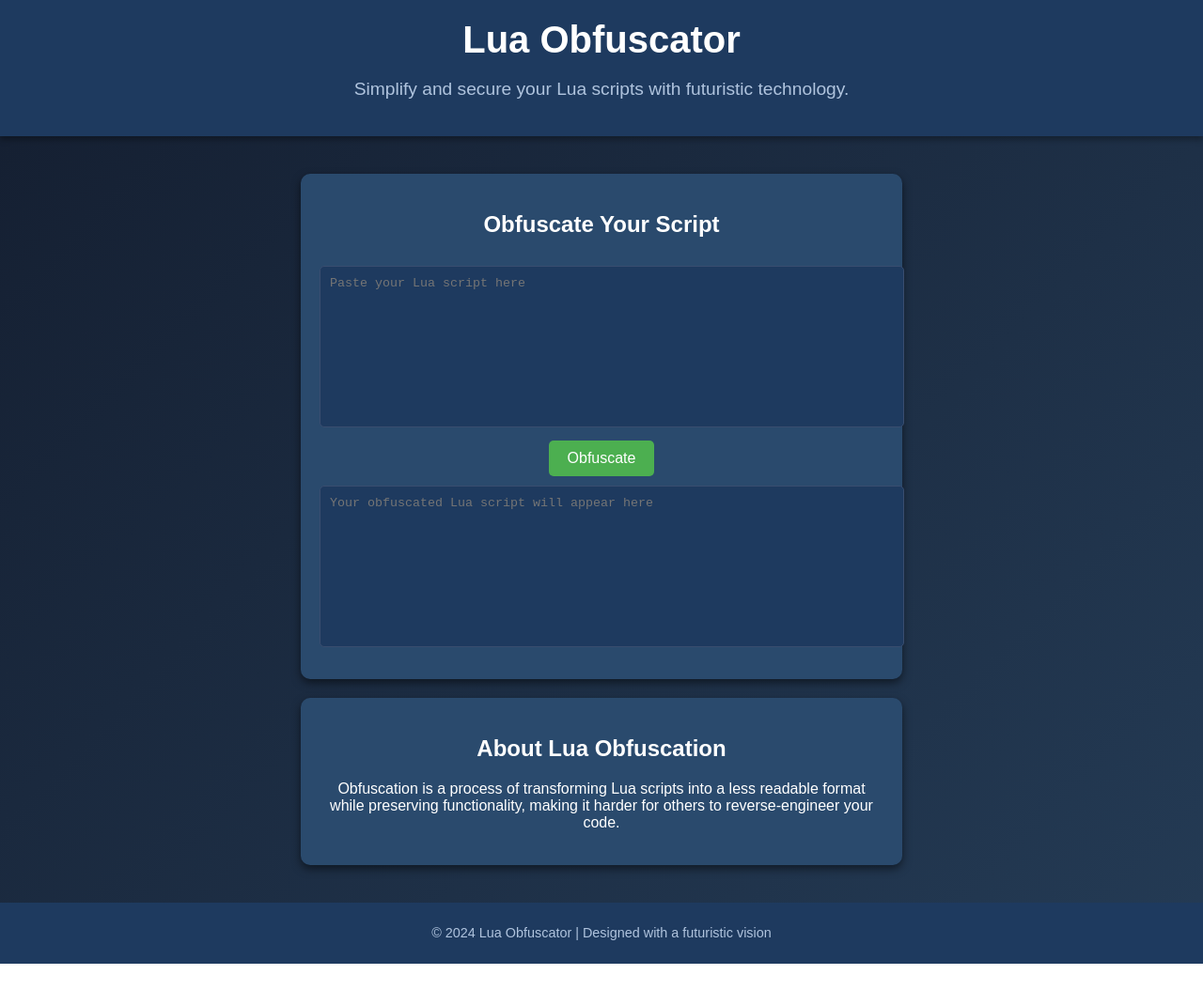
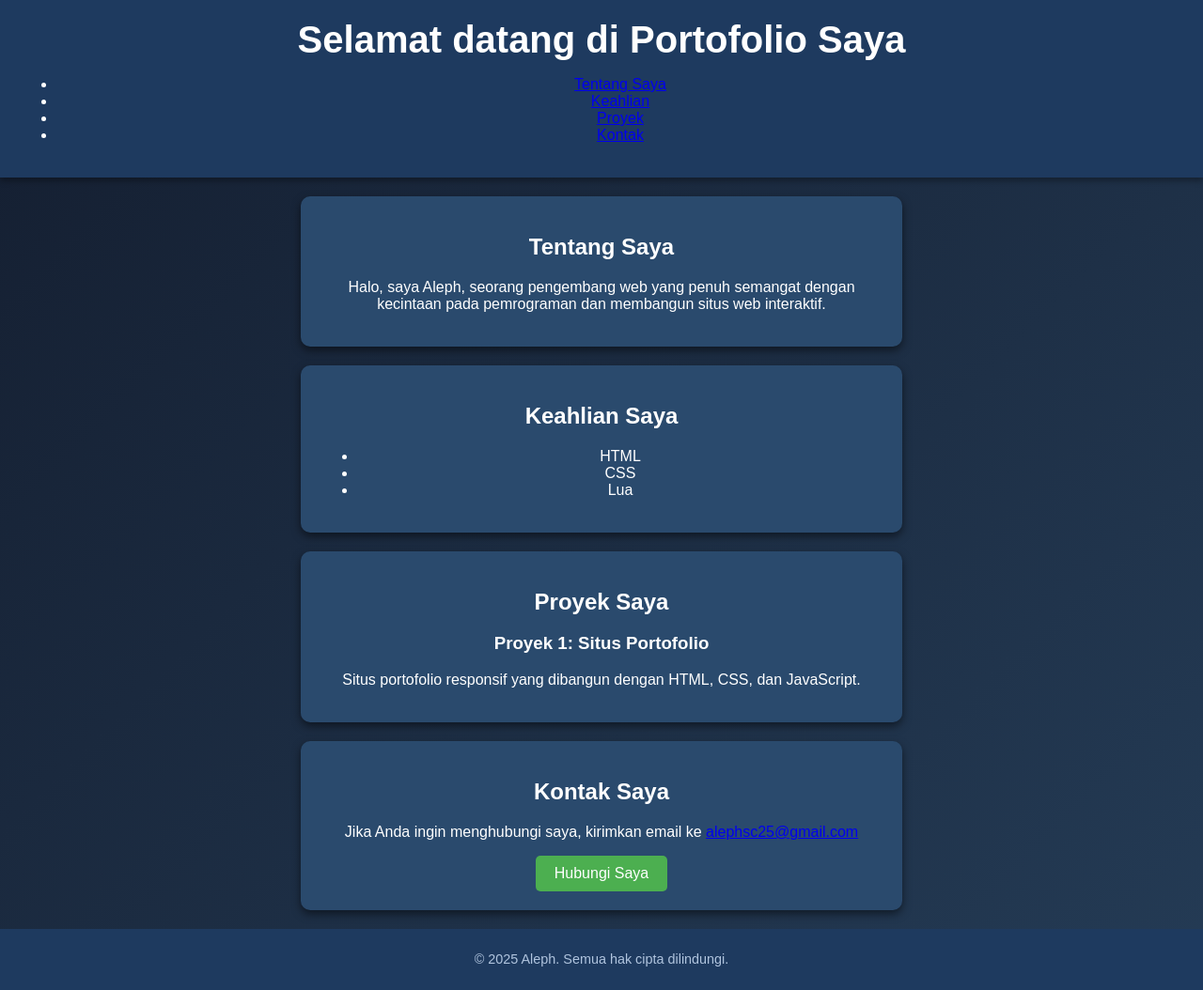
Before and after one commit to rafansyah07/rafansyah07.github.io, a plain HTML site: page index.html in a window 1280 px wide. Shown: the whole page at 94% size. Before the commit the page ends 1026 px from the top, so only its background shows below. Drawn offline with Linux system fonts and the light colour scheme.

Commit message:
Update index.html

```diff
--- a/index.html
+++ b/index.html
@@ -1,31 +1,76 @@
 <!DOCTYPE html>
-<html lang="en">
+<html lang="id">
 <head>
   <meta charset="UTF-8">
   <meta name="viewport" content="width=device-width, initial-scale=1.0">
-  <title>Lua Obfuscator</title>
+  <meta http-equiv="X-UA-Compatible" content="ie=edge">
+  <title>Portofolio Saya</title>
   <link rel="stylesheet" href="style.css">
+  <script src="script.js"></script>
 </head>
 <body>
-  <header>
-    <h1>Lua Obfuscator</h1>
-    <p>Simplify and secure your Lua scripts with futuristic technology.</p>
+
+  <!-- Header -->
+  <header id="header">
+    <div class="container">
+      <h1>Selamat datang di Portofolio Saya</h1>
+      <nav>
+        <ul>
+          <li><a href="#about">Tentang Saya</a></li>
+          <li><a href="#skills">Keahlian</a></li>
+          <li><a href="#projects">Proyek</a></li>
+          <li><a href="#contact">Kontak</a></li>
+        </ul>
+      </nav>
+    </div>
   </header>
-  <main>
-    <section id="obfuscate">
-      <h2>Obfuscate Your Script</h2>
-      <textarea id="luaInput" placeholder="Paste your Lua script here"></textarea>
-      <button id="obfuscateBtn">Obfuscate</button>
-      <textarea id="luaOutput" placeholder="Your obfuscated Lua script will appear here" readonly></textarea>
-    </section>
-    <section id="about">
-      <h2>About Lua Obfuscation</h2>
-      <p>Obfuscation is a process of transforming Lua scripts into a less readable format while preserving functionality, making it harder for others to reverse-engineer your code.</p>
-    </section>
-  </main>
+
+  <!-- Tentang Saya Section -->
+  <section id="about" class="section">
+    <div class="container">
+      <h2>Tentang Saya</h2>
+      <p>Halo, saya Aleph, seorang pengembang web yang penuh semangat dengan kecintaan pada pemrograman dan membangun situs web interaktif.</p>
+    </div>
+  </section>
+
+  <!-- Keahlian Section -->
+  <section id="skills" class="section">
+    <div class="container">
+      <h2>Keahlian Saya</h2>
+      <ul class="skills-list">
+        <li>HTML</li>
+        <li>CSS</li>
+        <li>Lua</li>
+      </ul>
+    </div>
+  </section>
+
+  <!-- Proyek Section -->
+  <section id="projects" class="section">
+    <div class="container">
+      <h2>Proyek Saya</h2>
+      <div class="project">
+        <h3>Proyek 1: Situs Portofolio</h3>
+        <p>Situs portofolio responsif yang dibangun dengan HTML, CSS, dan JavaScript.</p>
+      </div>
+    </div>
+  </section>
+
+  <!-- Kontak Section -->
+  <section id="contact" class="section">
+    <div class="container">
+      <h2>Kontak Saya</h2>
+      <p>Jika Anda ingin menghubungi saya, kirimkan email ke <a href="mailto:alephsc25@gmail.com">alephsc25@gmail.com</a></p>
+      <button class="contact-button" onclick="p('Halo!');">Hubungi Saya</button>
+    </div>
+  </section>
+
+  <!-- Footer -->
   <footer>
-    <p>&copy; 2024 Lua Obfuscator | Designed with a futuristic vision</p>
+    <div class="container">
+      <p>&copy; 2025 Aleph. Semua hak cipta dilindungi.</p>
+    </div>
   </footer>
-  <script src="script.js"></script>
+
 </body>
 </html>
```
